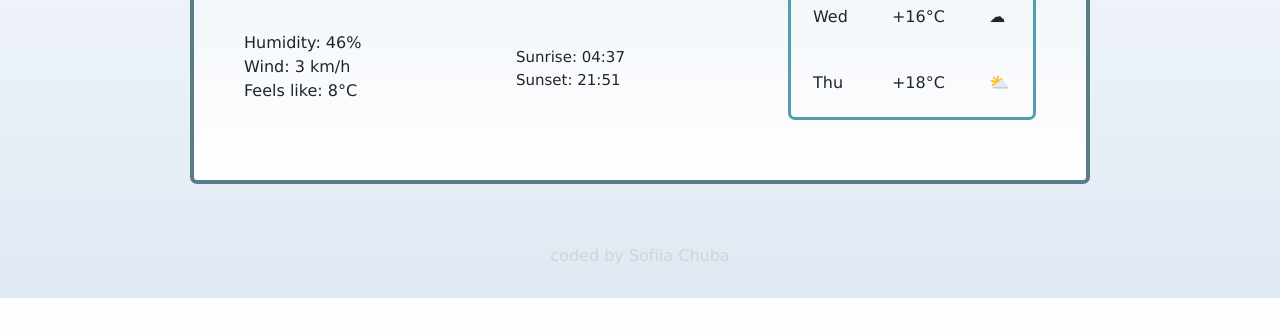
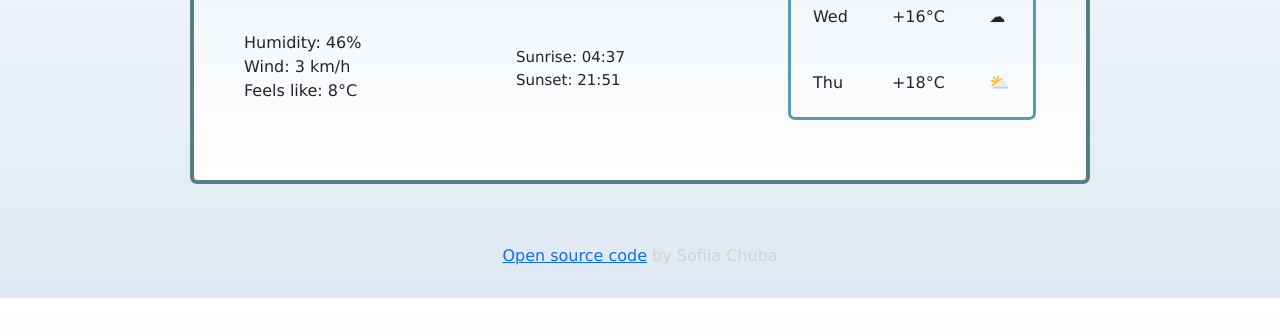
Before and after one commit to sofiia-ch/weather-app-project, a plain HTML site: page index.html in a window 1280 px wide. Shown: the part 382-718 px from the top of the page. Drawn offline with nearby package versions, Linux system fonts and the light colour scheme.

Commit message:
added the link to the github repository of the project

```diff
--- a/index.html
+++ b/index.html
@@ -82,7 +82,7 @@
       </section>
     </div>
 
-    <footer>coded by Sofiia Chuba</footer>
+    <footer> <a href="https://github.com/sofiia-ch/weather-app-project"> Open source code</a> by Sofiia Chuba</footer>
   </body>
   <script src="src/index.js"></script>
 </html>
--- a/src/index.js
+++ b/src/index.js
@@ -39,5 +39,3 @@ function showTemperature(response) {
   let temperatureToday = document.querySelector("#temperature-today");
   temperatureToday.innerHTML = `${temperature}`;
 }
-
-//let city = document.querySelector("#search-text-input");
```
